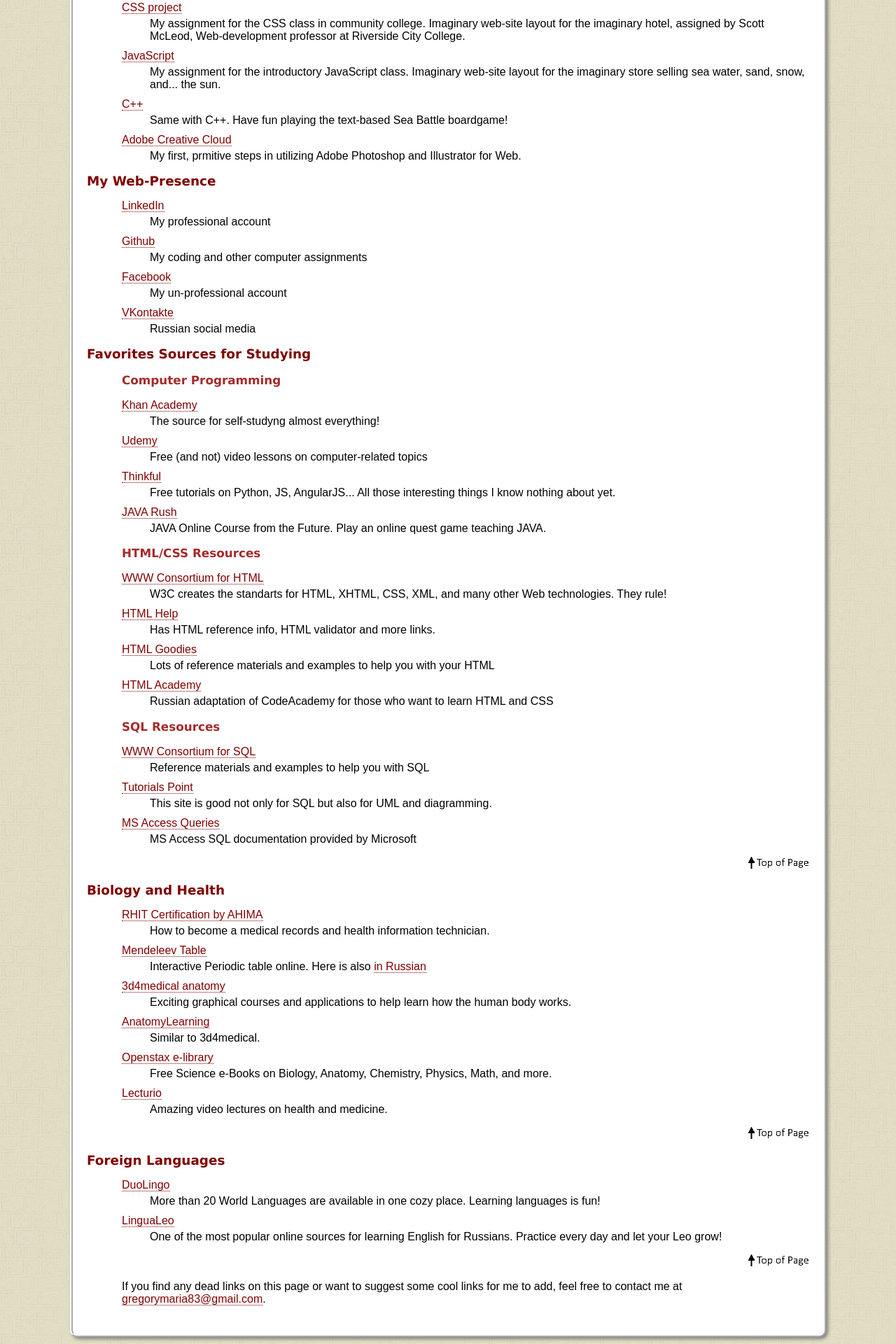
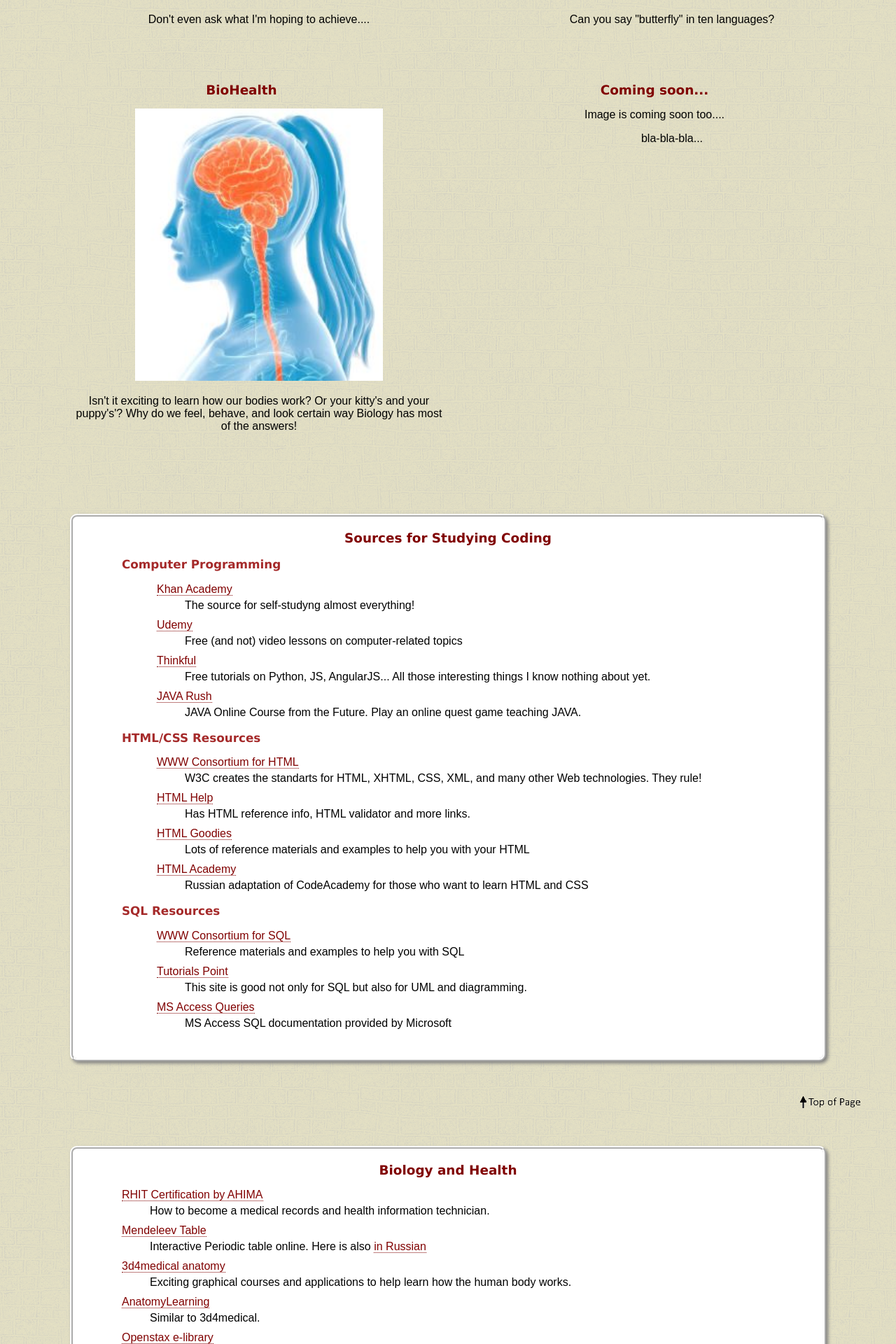
Before and after one commit to mariagregory/mariagregory.github.io, a PHP site: page /mylinks.htm in a window 1280 px wide. Shown: the part 764-2684 px from the top of the page at 70% size. Run offline with PHP 8.4, Linux system fonts and the light colour scheme.

Commit message:
Add files via upload

```diff
--- a/layout.css
+++ b/layout.css
@@ -16,9 +16,16 @@ header {
 
 main {
     /* margin-left: 225px; /* indented the main content from the menu bar */
-    margin: 100px;
+    margin: 50px;
 	margin-top: 0;
-    padding: 5px 20px 25px 20px;
+    padding: 0;
+   }
+
+   article {
+       	margin-top: 0;
+
+       margin: 50px;
+   padding: 5px 20px 25px 20px;
    }
 
 nav {
@@ -118,6 +125,3 @@ h3 ~ * {
 h2 + ol {
     margin-left: 30px;
 }
-h2 {
-margin-left: 0;
-}
--- a/main.css
+++ b/main.css
@@ -1,25 +1,15 @@
 @charset "utf-8";
 /*
-			CSS for Final Project Main Styles by Mariia Gregory
+			CSS for Final Project Main Styles by Maria Gregory
 			Class: CIS-72A 42735
 			Instructor: Scott McLeod
 */
 body {
 		font-family: Arial, Verdana, sans-serif;
 		font-size: 16px;
-                      background:  rgba(218, 201, 75, 0.3); /*#DAC9AF;*/
-					  background-image: url('ravenna.png'); /*#B7CDBE;*/
+        background:  rgba(218, 201, 75, 0.3); /*#DAC9AF;*/
+	    background-image: url('ravenna.png'); /*#B7CDBE;*/
 }
-header a {
-	position: absolute;
-	top: 10px;
-	left: 10px;
-	width: 30%;
-	height: 50%;
-	overflow: visible;
-	background: url('logo-draft.png') top left no-repeat;
-}
-
 
 #resume header {
 	background: url('logo_cv.jpg') no-repeat;
@@ -36,13 +26,16 @@ header a {
 #portfolio header {
 	background: url('logo_portfolio.jpg') no-repeat;
 }
-main {
-      background-color: white;
-    border: 4px ridge white;
-		border-radius: 10px;
-		box-shadow: 3px 3px 5px gray; /* tried to make a 3D-effect for the menu bar */
-  }
 
+header a {
+	position: absolute;
+	top: 10px;
+	left: 10px;
+	width: 30%;
+	height: 50%;
+	overflow: visible;
+	background: url('logo-draft-.png') top left no-repeat;
+}
 nav {
 		font-size: 100%;
         /*background-image: url('nav_bg.jpg');  */
@@ -55,10 +48,16 @@ nav div div {
 
 }
 
-footer {
+ footer {
 		font-size: small;
 		text-align: center;
 }
+/*main*/ article {
+      background-color: white;
+    border: 4px ridge white;
+		border-radius: 10px;
+		box-shadow: 3px 3px 5px gray; /* tried to make a 3D-effect for the menu bar */
+  }
 
 /* Text styles */
 
@@ -78,20 +77,23 @@ h1 {
 }
 h2 {
 		font-size: 115%;
+        text-align: center;
 }
 h3 {
 		font-size: 105%;
 		color: brown;
 }
+
 a {
-		text-decoration: none; /* took away underline effect for all links */
 		color: maroon;
+        text-decoration: none; /* took away underline effect for all links */
+
 }
-a:hover {
-		color: white;
-}
-main a {
-	 border-bottom: 1px dotted maroon;
+article a {
+    border-bottom: 1px dotted maroon;
+ }
+  a:hover {
+		opacity: 0.3;
 }
 ul, ol {
 		line-height: 1.8em;	/* made items easier to read */
@@ -140,20 +142,25 @@ p.period {
 }
 
 /* Portfolio page */
-#portfolio-table {
+.dashboard-table {
 	  display: table;
+	  border-collapse: separate;
+  }
+.dashboard-row {
+	display: table-row;
+    width: 100%;
 
-  }
-.portfolio-row {
-	display: table-row;width: 100%;
 }
-.portfolio-item {
+.dashboard-item {
 	display: table-cell;
-	width: 40%;
-    padding-bottom: 5px;
+	width: 40%;     height: 50px;
+    overflow: hidden;
+    text-align: center;
+        padding-bottom: 50px;
 }
-.portfolio-item img {
-	width: 50%;
+.dashboard-item img {
+	width: 60%;
+    height: auto;
 }
 
 div.icons {
@@ -163,7 +170,7 @@ div.icons {
     /*padding-top: 0;*/
 	padding-right: 50px;
 	padding-left: 25px;
-	padding-bottom: 30px;
+	padding-bottom: 40px;
     width: 20px;
 	vertical-align: top;
 }
@@ -179,12 +186,10 @@ div.icons {
 .fa-facebook {
 	background: url('smedia/fb-color.png') no-repeat;
 }
-
 /* GitHub */
 .fa-github {
     background: url('smedia/github-color.png') no-repeat;
 }
-
 /* LinkedIn */
 .fa-linkedin {
     background: url('smedia/linkedin-color.png') no-repeat;
@@ -192,3 +197,6 @@ div.icons {
 .fa-gmail {
     background: url('smedia/gmail-color.png') no-repeat;
 }
+.fa-vk {
+    background: url('smedia/vk-color.png') no-repeat;
+}
--- a/myfeedbackresponse.htm
+++ b/myfeedbackresponse.htm
@@ -49,6 +49,7 @@
 			<a href="https://github.com/uralmasha/" class="fa fa-github"></a>
 			<a href="https://www.linkedin.com/in/mariagregory/" class="fa fa-linkedin"></a>
 			<a href="mailto:gregorymaria83@gmail.com" class="fa fa-gmail"></a>
+            <a href="https://vk.com/gabitovamf/" class="fa fa-vk"></a>
 		</div>
 		<div>Copywright &copy; 2016. All rights belong to Maria Gregory.<br/>
 		Logo is created with <a href="https://cooltext.com/Logo-Design-White" target="blank" title="The source will open in a new tab">Cooltext.com</a>
--- a/mylinks.htm
+++ b/mylinks.htm
@@ -29,8 +29,44 @@
 	</nav>
 	<main>
 		<h1>My Favorite Links</h1>
-		<p>Here is a collection of my favorite Web sites, organized by categories. Check them out and feel free to contact me with suggestions or problems. Here are the categories.</p>
-		<ul>
+        <div class="dashboard-table">
+			<div class="dashboard-row">
+				<div class="dashboard-item">
+					<h2><a href="#coding" title="Computer Programming">Coding</a></h2>
+					<a href="#coding">
+						<img src="https://t3.ftcdn.net/jpg/00/77/93/04/500_F_77930462_mgdbdA6Wy7xrErJitGdWd0CmZcBuVEy7.jpg"/>
+					</a>
+					<p>Don't even ask what I'm hoping to achieve....</p>
+                </div>
+				<div class="dashboard-item">
+					<h2><a href="#languages">Languages</a></h2>
+					<a href="#languages">
+						<img src="https://res.cloudinary.com/highereducation/image/upload/c_fill,w_1200,h_675,f_auto,fl_lossy,q_auto/v1/BestColleges.com/foreign-languages.jpg"/>
+					</a>
+						<p>Can you say "butterfly" in ten languages?</p>
+                </div>
+			</div>
+             <div class="dashboard-row">
+                <div class="dashboard-item">
+					<h2><a href="#biology">BioHealth</a></h2>
+					<a href="#biology">
+						<img src="images/links_bio.JPG" title="It's not me!" width="240" alt="https://breakingmuscle.com/view-image?src=images/bydate/20130506/shutterstock135031181.jpg"/>
+					</a>
+					<p>Isn't it exciting to learn how our bodies work? Or your kitty's and your puppy's'?
+                        Why do we feel, behave, and look certain way Biology has most of the answers!</p>
+				</div>
+				<div class="dashboard-item">
+
+					<h2>Coming soon...</h2>
+					<!--<a href="#">-->
+						Image is coming soon too....
+					<!--</a> -->
+					<p>bla-bla-bla...</p>
+				</div>
+			</div>
+		</div>
+		<!--<p>Here is a collection of my favorite Web sites, organized by categories. Check them out and feel free to contact me with suggestions or problems. Here are the categories.</p>     -->
+		<!--<ul>
 		    <li><a href="#portfolio" title="Portfolio">My Portfolio</a></li>
 			<li><a href="#contact" title="Contact Me">My Web-presence</a></li>
              <li><a href="#fav" title="Favorites">Favorites Sources for Studying</a></li>
@@ -39,9 +75,8 @@
     			<li><a href="#languages" title="Learning Languages">Foreign Languages</a></li>
                 <li><a href="#biology" title="Biology links">Biology and Health</a></li>
              </ul>
-		</ul>
-		<br/>
-
+		</ul> -->
+        <!--       <article>
         <h2 id="portfolio">My Portfolio</h2>
            <dl>
 				<dt><a href="https://uralmasha.github.io/css/" target='blank' title="My first CSS">CSS project</a></dt>
@@ -53,6 +88,8 @@
                  <dt><a href="https://uralmasha.github.io/Web-Graphics" target='blank' title="My first Adobe CC">Adobe Creative Cloud</a></dt>
                  <dd>My first, prmitive steps in utilizing Adobe Photoshop and Illustrator for Web. </dd>
 			</dl>
+            </article>
+            <article>
         <h2 id="contact">My Web-Presence</h2>
             <dl>
 				<dt><a href="https://www.linkedin.com/in/mariagregory/" title="Connect with Me on LinkedIn">LinkedIn</a></dt>
@@ -64,65 +101,75 @@
                 <dt><a href="https://vk.com/gabitovamf" title="Join Me on VK">VKontakte</a></dt>
                 <dd>Russian social media</dd>
 			</dl>
-
-        <h2 id='fav'>Favorites Sources for Studying</h2>
-            <h3 id='coding'>Computer Programming</h3>
+                    </article>   -->
+                    <article>
+        <h2 id='fav'>Sources for Studying Coding</h2>
+            <section><h3 id='coding'>Computer Programming</h3>
     		<dl>
-				<dt><a href="https://khanacademy.org" title="Go to Khn Academy">Khan Academy</a></dt>
+				<dt><a href="https://khanacademy.org" target="blank" title="Go to Khn Academy">Khan Academy</a></dt>
 				<dd>The source for self-studyng almost everything!</dd>
-                <dt><a href="https://www.udemy.com/free-learn-c-tutorial-beginners/">Udemy</a></dt>
+                <dt><a href="https://www.udemy.com/free-learn-c-tutorial-beginners/" target="blank" >Udemy</a></dt>
 				<dd>Free (and not) video lessons on computer-related topics</dd>
-                <dt><a href="https://www.thinkful.com/learn/ ">Thinkful</a></dt>
+                <dt><a href="https://www.thinkful.com/learn/ " target="blank" >Thinkful</a></dt>
 				<dd>Free tutorials on Python, JS, AngularJS... All those interesting things I know nothing about yet.</dd>
-                <dt><a href="http://javarush.net" title="Go to JavaRush web site">JAVA Rush</a></dt>
+                <dt><a href="http://javarush.net" target="blank" title="Go to JavaRush web site">JAVA Rush</a></dt>
 				<dd>JAVA Online Course from the Future. Play an online quest game teaching JAVA.</dd>
     		</dl>
+            </section>
+            <section>
             <h3>HTML/CSS Resources</h3>
             <dl>
-				<dt><a href="http://www.w3.org" title="Go to W3 Consortium web site">WWW Consortium for HTML</a></dt>
+				<dt><a href="http://www.w3.org" target="blank" title="Go to W3 Consortium web site">WWW Consortium for HTML</a></dt>
 				<dd>W3C creates the standarts for HTML, XHTML, CSS, XML, and many other Web technologies. They rule!</dd>
-				<dt><a href="http://www.htmlhelp.com" title="Go to HTML Help web site">HTML Help</a></dt>
+				<dt><a href="http://www.htmlhelp.com" target="blank" title="Go to HTML Help web site">HTML Help</a></dt>
 				<dd>Has HTML reference info, HTML validator and more links.</dd>
-				<dt><a href="http://www.htmlgoodies.com" title="Go to HTML Goodies web site">HTML Goodies</a></dt>
+				<dt><a href="http://www.htmlgoodies.com" target="blank" title="Go to HTML Goodies web site">HTML Goodies</a></dt>
 				<dd>Lots of reference materials and examples to help you with your HTML</dd>
-                <dt><a href="https://htmlacademy.ru/" title="HTML Academy">HTML Academy</a></dt>
+                <dt><a href="https://htmlacademy.ru/" target="blank" title="HTML Academy">HTML Academy</a></dt>
 				<dd>Russian adaptation of CodeAcademy for those who want to learn HTML and CSS</dd>
             </dl>
+            </section>
+            <section>
             <h3>SQL Resources</h3>
             <dl>
-                <dt><a href="https://www.w3schools.com/sql/default.asp" title="W3 for SQL">WWW Consortium for SQL</a></dt>
+                <dt><a href="https://www.w3schools.com/sql/default.asp" target="blank" title="W3 for SQL">WWW Consortium for SQL</a></dt>
 				<dd>Reference materials and examples to help you with SQL</dd>
-                <dt><a href="http://www.tutorialspoint.com/sql/">Tutorials Point</a></dt>
+                <dt><a href="http://www.tutorialspoint.com/sql/" target="blank" >Tutorials Point</a></dt>
 				<dd>This site is good not only for SQL but also for UML and diagramming.</dd>
-                <dt><a href="https://support.office.com/en-us/article/Queries-93fb69b7-cfc1-4f3e-ab56-b0a01523bb50">MS Access Queries</a></dt>
+                <dt><a href="https://support.office.com/en-us/article/Queries-93fb69b7-cfc1-4f3e-ab56-b0a01523bb50" target="blank" >MS Access Queries</a></dt>
                 <dd>MS Access SQL documentation provided by Microsoft</dd>
 		    </dl>
+            </section>
+            </article>
         <p style="text-align:right"><a href="#top" title="Go to Top of Page"><img src="back2top.gif" style="border: none" alt="top of page button" /></a></p>
-
+                      <article>
         <h2 id="biology">Biology and Health</h2>
             <dl>
                 <dt><a href="http://www.ahima.org/certification/RHIT">RHIT Certification by AHIMA</a></dt>
                 <dd>How to become a medical records and health information technician.</dd>
-                <dt><a href="https://savi-cdn.macmillantech.com/periodictable/index.html" title="Periodic table">Mendeleev Table</a></dt>
+                <dt><a href="https://savi-cdn.macmillantech.com/periodictable/index.html" target="blank" title="Periodic table">Mendeleev Table</a></dt>
                 <dd>Interactive Periodic table online. Here is also <a href="http://table-mendeleev.ru/" title="Periodic table">in Russian</a></dd>
-                <dt><a href="https://3d4medical.com/apps/complete-anatomy/courses" title="Anatomy">3d4medical anatomy</a></dt>
+                <dt><a href="https://3d4medical.com/apps/complete-anatomy/courses" target="blank" title="Anatomy">3d4medical anatomy</a></dt>
 				<dd>Exciting graphical courses and applications to help learn how the human body works.</dd>
-                <dt><a href="http://www.anatomylearning.com/en/" title="Anatomy">AnatomyLearning</a></dt>
+                <dt><a href="http://www.anatomylearning.com/en/" target="blank" title="Anatomy">AnatomyLearning</a></dt>
 				<dd>Similar to 3d4medical.</dd>
-                <dt><a href="https://openstax.org/subjects/science" title="Science Books">Openstax e-library</a></dt>
+                <dt><a href="https://openstax.org/subjects/science" target="blank" title="Science Books">Openstax e-library</a></dt>
 				<dd>Free Science e-Books on Biology, Anatomy, Chemistry, Physics, Math, and more.</dd>
-                <dt><a href="https://app.lecturio.com/curriculum?fv=1#sub_all" title="Lecturio">Lecturio</a></dt>
+                <dt><a href="https://app.lecturio.com/curriculum?fv=1#sub_all" target="blank" title="Lecturio">Lecturio</a></dt>
 				<dd>Amazing video lectures on health and medicine.</dd>
 			</dl>
 			<p style="text-align:right"><a href="#top" title="Go to Top of Page"><img src="back2top.gif" style="border: none" alt="top of page button" /></a></p>
+                      </article>
 
-		<h2 id='languages'>Foreign Languages</h2>
+                      <article>
+		<h2 id='languages'>Languages</h2>
     		<dl>
-				<dt><a href="http://duolingo.com" title="Go to Duolingo web site">DuoLingo</a></dt>
+				<dt><a href="http://duolingo.com" target="blank" title="Go to Duolingo web site">DuoLingo</a></dt>
 				<dd>More than 20 World Languages are available in one cozy place. Learning languages is fun!</dd>
-				<dt><a href="http://lingualeo.com/" title="Go to LinguaLeo web site">LinguaLeo</a></dt>
+				<dt><a href="http://lingualeo.com/" target="blank" title="Go to LinguaLeo web site">LinguaLeo</a></dt>
 				<dd>One of the most popular online sources for learning English for Russians. Practice every day and let your Leo grow!</dd>
 			</dl>
+             </article>
 			<p style="text-align:right"><a href="#top" title="Go to Top of Page"><img src="back2top.gif" style="border: none" alt="top of page button" /></a></p>
 
 		<p>If you find any dead links on this page or want to suggest some cool links for me to add, feel free to contact me at <a href="mailto:gregorymaria83@gmail.com">gregorymaria83@gmail.com</a>.</p>
@@ -136,6 +183,7 @@
 			<a href="https://github.com/uralmasha/" class="fa fa-github"></a>
 			<a href="https://www.linkedin.com/in/mariagregory/" class="fa fa-linkedin"></a>
 			<a href="mailto:gregorymaria83@gmail.com" class="fa fa-gmail"></a>
+            <a href="https://vk.com/gabitovamf/" class="fa fa-vk"></a>
 		</div>
 
 	<div>Copywright &copy; 2016. All rights belong to Maria Gregory.<br/>
```
Also changed, not shown: home.html (+21 -16 lines), myadventures.html (+63 -8 lines), myfeedback.html (+13 -3 lines), myresume.html (+5 -4 lines), images/links_bio.JPG (added), logo-draft-.png (added), smedia/vk-color.png (added).
